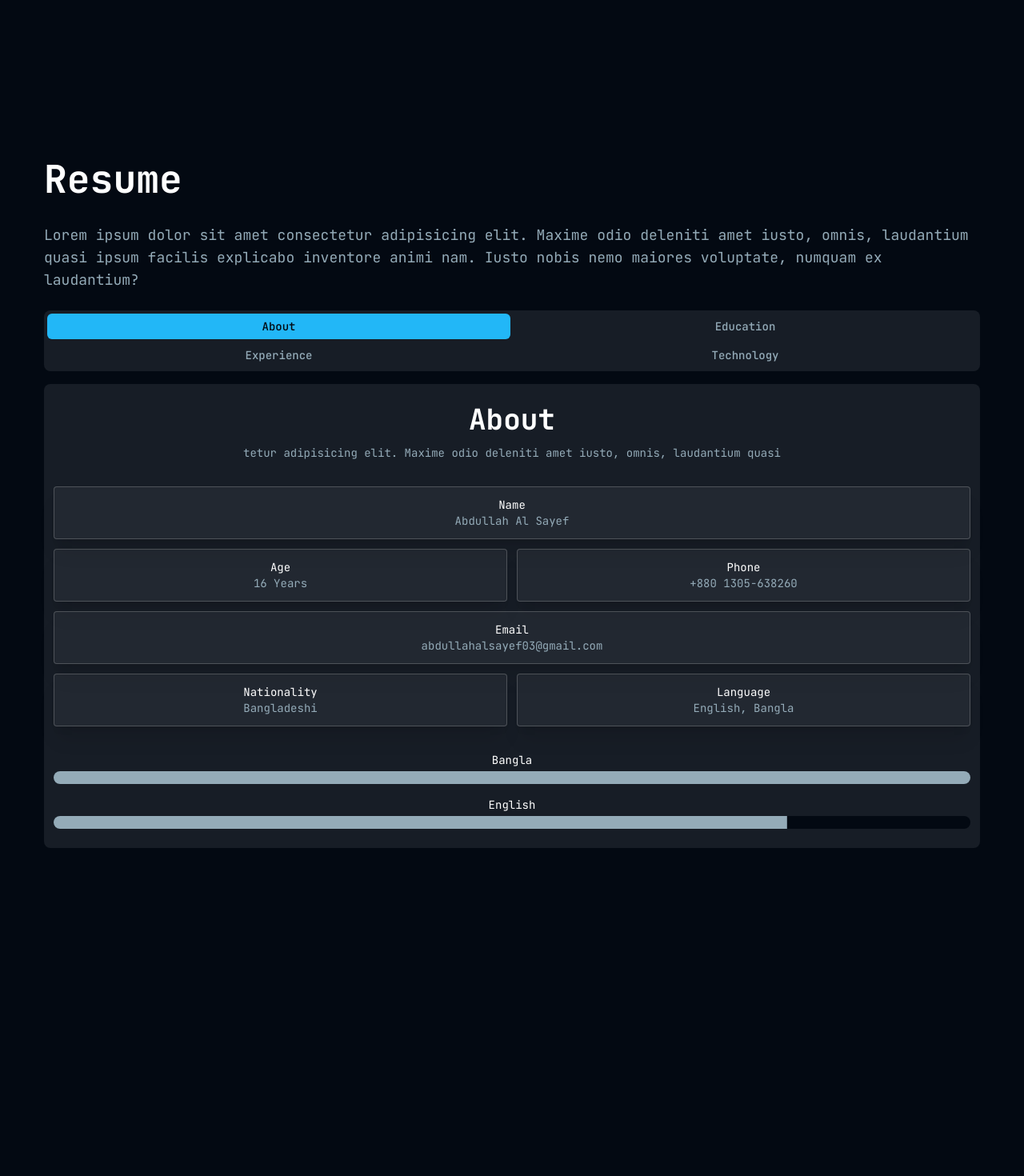
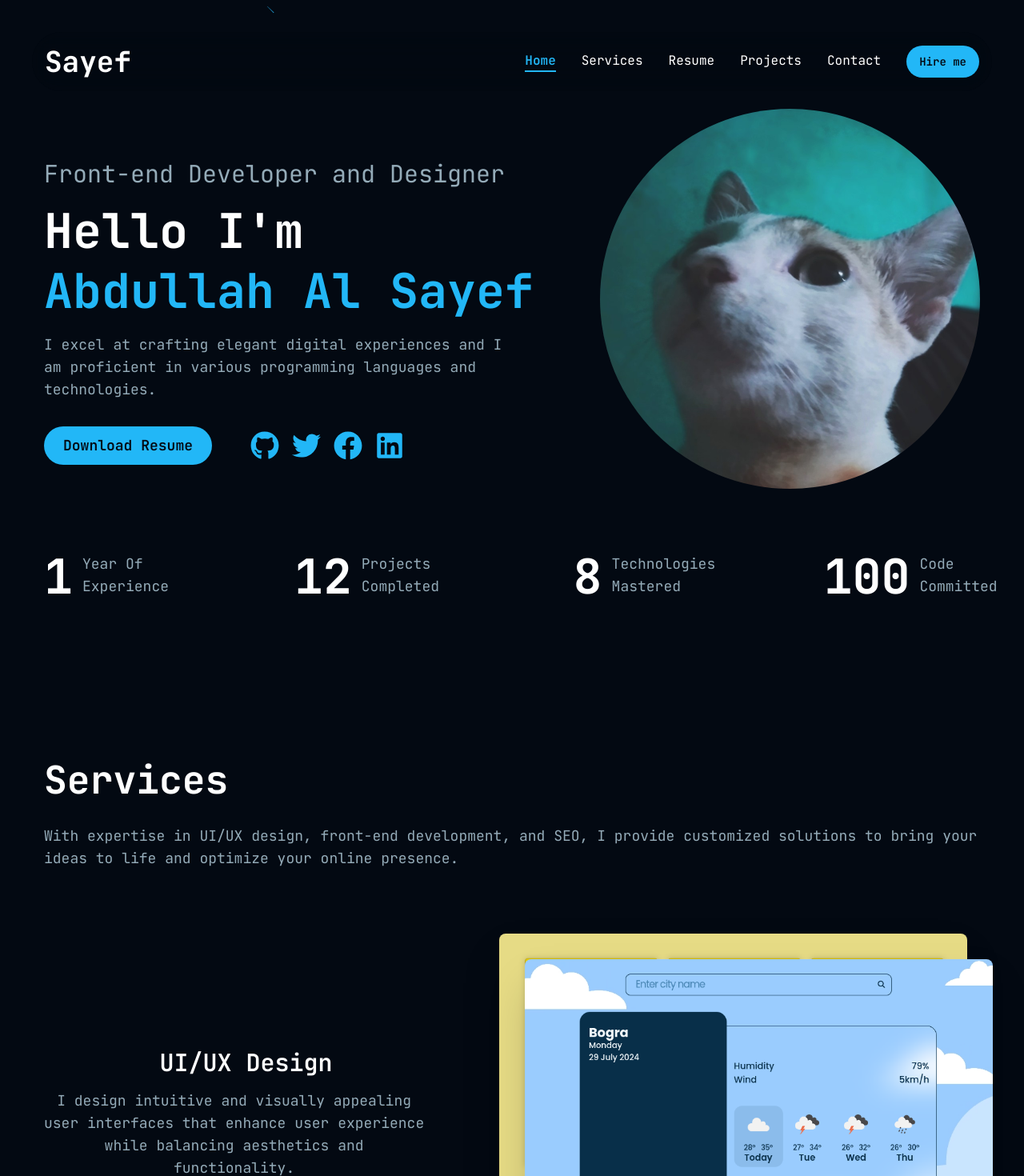
Before and after one commit to blckdrgn03/new-portfolio, a Next.js app: page / in a window 1280 px wide. Shown: the top 1470 px of the page at 80% size. Before the commit the page ends 1060 px from the top, so only its background shows below. Built offline with nearby package versions, Linux system fonts and the light colour scheme.

Commit message:
Completed initially

```diff
--- a/app/layout.jsx
+++ b/app/layout.jsx
@@ -1,7 +1,7 @@
 import { JetBrains_Mono } from "next/font/google";
 import "./globals.css";
-// import Header from "@/components/header"
-// import { ShootingStars } from "../components/ui/shooting-star";
+import Header from "@/components/header"
+import { ShootingStars } from "../components/ui/shooting-star";
 
 const jetbrainsMono = JetBrains_Mono({
   subsets: ["latin"],
@@ -20,12 +20,12 @@ export default function RootLayout({ children }) {
       <body
         className={`${jetbrainsMono.variable} antialiased bg-primary text-slate`}
       >
-        {/* <Header /> */}
+        <Header />
         {children}
-        {/* <footer className="pb-1 text-center text-xs pointer-events-none select-none pt-10 lg:pt-16 xl:pt-20">~ABDULLAH AL SAYEF~</footer>
+        <footer className="pb-1 text-center text-xs pointer-events-none select-none pt-10 lg:pt-16 xl:pt-20">~ABDULLAH AL SAYEF~</footer>
         <div className="-z-30 fixed top-0 h-screen left-0 w-screen">
             <ShootingStars starColor="#22b7f7" trailColor="#22b7f7" className=""/>
-        </div> */}
+        </div>
 
       </body>
     </html>
--- a/app/page.jsx
+++ b/app/page.jsx
@@ -2,10 +2,10 @@
 
 import { motion } from "framer-motion";
 import Resume from "@/components/resume";
-// import Contact from "@/components/contact";
-// import Home from "@/components/home";
-// import Projects from "@/components/projects";
-// import Services from "@/components/services";
+import Contact from "@/components/contact";
+import Home from "@/components/home";
+import Projects from "@/components/projects";
+import Services from "@/components/services";
 
 export default function Page() {
     return (
@@ -14,11 +14,11 @@ export default function Page() {
             animate={{ opacity: 1}}
             transition={{ duration: 0.75, delay: 0.25 }}
         >
-            {/* <Home /> */}
-            {/* <Services /> */}
+            <Home />
+            <Services />
             <Resume />
-            {/* <Projects /> */}
-            {/* <Contact /> */}
+            <Projects />
+            <Contact />
         </motion.main>
     );
 }
--- a/components/resume.jsx
+++ b/components/resume.jsx
@@ -6,15 +6,16 @@ import {
 } from "@/components/ui/tabs"
 import { Progress } from '@/components/ui/progress'
 import Image from "next/image";
+import { motion } from "framer-motion";
 
 export default function Resume() {
 
     return (
-        <section id="resume" className="mx-auto container pt-[1rem] mt-[4rem] md:mt-[6.5rem] lg:mt-[9rem] xl:pt-[2rem] xl:mt-[10.5rem] mb-64">
-            <h1 className="md:text-4xl text-white text-3xl lg:text-5xl font-bold text-center xl:text-left pb-4 xl:pb-8">Resume</h1>
-            <p className="text-sm md:text-md lg:text-lg text-center xl:text-left mb-6">Lorem ipsum dolor sit amet consectetur adipisicing elit. Maxime odio deleniti amet iusto, omnis, laudantium quasi ipsum facilis explicabo inventore animi nam. Iusto nobis nemo maiores voluptate, numquam ex laudantium?</p>
+        <section id="resume" className="mx-auto container pt-[1rem] mt-[4rem] md:mt-[6.5rem] lg:mt-[9rem] xl:pt-[2rem] xl:mt-[10.5rem] pb-32">
+            <motion.h1 className="md:text-4xl text-white text-3xl lg:text-5xl font-bold text-center xl:text-left pb-4 xl:pb-8">Resume</motion.h1>
+            <motion.p className="text-sm md:text-md lg:text-lg text-center xl:text-left mb-6 xl:mb-12">Lorem ipsum dolor sit amet consectetur adipisicing elit. Maxime odio deleniti amet iusto, omnis, laudantium quasi ipsum facilis explicabo inventore animi nam. Iusto nobis nemo maiores voluptate, numquam ex laudantium?</motion.p>
 
-            <Tabs defaultValue="about">
+            <Tabs defaultValue="about" className="xl:flex xl:gap-5">
                 <TabsList className="">
                     <TabsTrigger value="about">About</TabsTrigger>
                     <TabsTrigger value="education">Education</TabsTrigger>
@@ -22,87 +23,87 @@ export default function Resume() {
                     <TabsTrigger value="technology">Technology</TabsTrigger>
                 </TabsList>
                 <TabsContent value="about">
-                    <div className="text-sm">
+                    <div className="">
                         <h2 className="text-2xl lg:text-4xl font-bold text-center md:text-3xl text-white pb-2 sm:pb-3">About</h2>
-                        <p className="mb-8 text-center text-sm">tetur adipisicing elit. Maxime odio deleniti amet iusto, omnis, laudantium quasi</p>
+                        <p className="mb-8 text-center">tetur adipisicing elit. Maxime odio deleniti amet iusto, omnis, laudantium quasi</p>
 
-                        <div className="flex flex-wrap gap-3">
+                        <div className="flex flex-wrap gap-3 md:gap-4 lg:gap-5">
                             {aboutData.map((data, i) => {
                                 return (
-                                    <div key={i} className={`   rounded-[4px] px-1  py-3 border border-1 shadow-xl bg-white/[0.05] transition-all duration-300 hover:bg-white/[0.1] border-white/[0.2] ${(data[0] == "Name" || data[0] == "Email") ? "w-full" : "w-[calc(50%-6px)]" }`}>
-                                        <h3 className="text-md  text-white text-center">{data[0]}</h3>
+                                    <div key={i} className={`   rounded-[4px] px-1 py-3 border border-1 shadow-xl bg-accent/[0.05] transition-all duration-300 hover:bg-accent/[0.1] border-accent/[0.25] ${(data[0] == "Name" || data[0] == "Email") ? "w-full md:w-[calc(50%-8px)] lg:w-[calc(50%-12px)]" : "w-[calc(50%-6px)] md:w-[calc(50%-8px)] lg:w-[calc(50%-12px)]" }`}>
+                                        <h3 className="text-md md:text-lg lg:text-xl  text-white text-center">{data[0]}</h3>
                                         <p className={`text-center`}>{data[1]}</p>
                                     </div>
                                 )
                             })}
                         </div>
                         <div className="pt-8 flex flex-col gap-4">
-                            <h3 className="text-center text-white -mb-3 text-md">Bangla</h3>
+                            <h3 className="text-center text-white -mb-3 text-md md:text-lg lg:text-xl">Bangla</h3>
                             <Progress value={100} />
-                            <h3 className="text-center text-white -mb-3 text-md">English</h3>
+                            <h3 className="text-center text-white -mb-3 text-md md:text-lg lg:text-xl">English</h3>
                             <Progress value={80} />
                         </div>
                     </div>
                 </TabsContent>
                 <TabsContent value="education">
-                    <div className="text-sm">
+                    <div className="">
                         <h2 className="text-2xl lg:text-4xl font-bold text-center md:text-3xl text-white pb-2 sm:pb-3">Education</h2>
-                        <p className="mb-8 text-center text-sm">tetur adipisicing elit. Maxime odio deleniti amet iusto, omnis, laudantium quasi</p>
-                        <div className="flex flex-col flex-wrap gap-3 ">
-                            <div className="rounded-[4px] py-3 border border-1 shadow-xl px-1 bg-white/[0.05] transition-all duration-300 hover:bg-white/[0.1] border-white/[0.2] px-2 ">
-                                <h3 className="text-md text-white  text-center">School (BCPSC)</h3>
+                        <p className="mb-8 text-center ">tetur adipisicing elit. Maxime odio deleniti amet iusto, omnis, laudantium quasi</p>
+                        <div className="flex flex-col flex-wrap gap-3 md:gap-4 lg:gap-5">
+                            <div className="rounded-[4px] py-3 border border-1 shadow-xl px-1 bg-accent/[0.05] transition-all duration-300 hover:bg-accent/[0.1] border-accent/[0.25] px-2 ">
+                                <h3 className="text-md text-white  text-center md:text-lg lg:text-xl">School (BCPSC)</h3>
                                 <p className=" text-center">2014-Present</p>
                             </div>
-                            <div className="rounded-[4px] py-3 border border-1 shadow-xl bg-white/[0.05] transition-all duration-300 hover:bg-white/[0.1] border-white/[0.2] px-1 ">
-                                <h3 className="text-md text-white text-center">
+                            <div className="rounded-[4px] py-3 border border-1 shadow-xl bg-accent/[0.05] transition-all duration-300 hover:bg-accent/[0.1] border-accent/[0.25] px-1 ">
+                                <h3 className="text-md text-white text-center md:text-lg lg:text-xl">
                                 Codecademy</h3>
                                 <p className=" text-center">2022-2024</p>
                             </div>
-                            <div className="rounded-[4px] py-3 border border-1 border-white/[0.2] shadow-xl bg-white/[0.05] transition-all duration-300 hover:bg-white/[0.1] px-1 ">
-                                <h3 className="text-md text-center text-white ">Reading Documentaries and Coding</h3>
+                            <div className="rounded-[4px] py-3 border border-1 border-accent/[0.25] shadow-xl bg-accent/[0.05] transition-all duration-300 hover:bg-accent/[0.1] px-1 ">
+                                <h3 className="text-md text-center text-white md:text-lg lg:text-xl ">Reading Documentaries and Coding</h3>
                                 <p className=" text-center">2022-Present</p>
                             </div>
                         </div>
                         <div className="pt-8 flex flex-col gap-4">
-                            <h3 className="text-md text-center text-white -mb-3">UI/UX Designing</h3>
+                            <h3 className="text-md text-center text-white -mb-3 md:text-lg lg:text-xl">UI/UX Designing</h3>
                             <Progress value={70} />
-                            <h3 className="text-md text-center text-white -mb-3">Front-end Development</h3>
+                            <h3 className="text-md text-center text-white -mb-3 md:text-lg lg:text-xl">Front-end Development</h3>
                             <Progress value={90} />
-                            <h3 className="text-md text-center text-white -mb-3">SEO</h3>
+                            <h3 className="text-md text-center text-white -mb-3 md:text-lg lg:text-xl">SEO</h3>
                             <Progress value={80} />
                         </div>
                     </div>
                 </TabsContent>
                 <TabsContent value="experience">
-                    <div className="text-sm">
+                    <div className="">
                         <h2 className="text-2xl lg:text-4xl font-bold text-center md:text-3xl text-white pb-2 sm:pb-3">Experience</h2>
-                        <p className="mb-8 text-center text-sm">tetur adipisicing elit. Maxime odio deleniti amet iusto, omnis, laudantium quasi</p>
-                        <div className="flex flex-col flex-wrap gap-3 ">
-                            <div className="rounded-[4px] py-3 border border-1 shadow-xl bg-white/[0.05] transition-all px-1  duration-300 hover:bg-white/[0.1] border-white/[0.2]">
-                                <h3 className="text-md text-white text-center">
+                        <p className="mb-8 text-center">tetur adipisicing elit. Maxime odio deleniti amet iusto, omnis, laudantium quasi</p>
+                        <div className="flex flex-col flex-wrap gap-3 md:gap-4 lg:gap-5">
+                            <div className="rounded-[4px] py-3 border border-1 shadow-xl bg-accent/[0.05] transition-all px-1  duration-300 hover:bg-accent/[0.1] border-accent/[0.25]">
+                                <h3 className="text-md text-white text-center md:text-lg lg:text-xl">
                                 Building Dummy Projects</h3>
                                 <p className=" text-center">2024-Present</p>
                             </div>
-                            <div className="rounded-[4px] py-4 px-2 border border-1 border-white/[0.2] shadow-xl bg-white/[0.05] transition-all duration-300 hover:bg-white/[0.1]">
+                            <div className="rounded-[4px] py-4 px-2 border border-1 border-accent/[0.25] shadow-xl bg-accent/[0.05] transition-all duration-300 hover:bg-accent/[0.1]">
                                 <p className="text-center">Let&apos;s work togerther so that I can fill this section...</p>
                             </div>
                         </div>
                         <div className="pt-8 flex flex-col gap-4">
                             <h3 className="text-md text-center text-white -mb-3">UI/UX Designing</h3>
                             <Progress value={20} />
-                            <h3 className="text-md text-center text-white -mb-3">Front-end Development</h3>
+                            <h3 className="text-md text-center text-white -mb-3 md:text-lg lg:text-xl">Front-end Development</h3>
                             <Progress value={40} />
-                            <h3 className="text-md text-center text-white -mb-3">SEO</h3>
+                            <h3 className="text-md text-center text-white -mb-3 md:text-lg lg:text-xl">SEO</h3>
                             <Progress value={30} />
                         </div>
                     </div>
                 </TabsContent>
                 <TabsContent value="technology">
-                    <div className="text-sm">
+                    <div className="">
                         <h2 className="text-2xl lg:text-4xl font-bold text-center md:text-3xl text-white pb-2 sm:pb-3">Technology</h2>
-                        <p className="mb-8 text-center text-sm">tetur adipisicing elit. Maxime odio deleniti amet iusto, omnis, laudantium quasi</p>
+                        <p className="mb-8 text-center ">tetur adipisicing elit. Maxime odio deleniti amet iusto, omnis, laudantium quasi</p>
 
-                        <div className="flex flex-col gap-3">
+                        <div className="flex flex-wrap gap-3 md:gap-4 lg:gap-5">
                             {techData.map((tech, i) => {
                                 return (
                                     <Technology key={i} tech={tech}/>
@@ -120,12 +121,12 @@ export default function Resume() {
 
 function Technology({ tech }) {
     return (
-        <div className="w-full p-3 bg-white/[0.05] rounded-[4px] border border-1 border-white/[0.2] hover:bg-white/[0.1] justify-between transition-all duration-300 flex items-center">
+        <div className="w-full md:w-[calc(50%-8px)] lg:w-[calc(50%-12px)] p-3 bg-accent/[0.05] rounded-[4px] border border-1 border-accent/[0.25] shadow-xl hover:bg-accent/[0.1] justify-between transition-all duration-300 flex items-center">
             <div className="aspect-square w-[20%] overflow-hidden rounded-[4px] relative ">
                 <Image fill quality={100} alt={tech[0]} src={tech[2]} className="object-contain object-center" />
             </div>
             <div className="w-[75%]">
-                <h3 className="text-white text-md">{tech[0]}</h3>
+                <h3 className="text-white text-md md:text-lg lg:text-xl">{tech[0]}</h3>
                 <p className="text-sm">{tech[1]}</p>
             </div>
         </div>
--- a/components/services.jsx
+++ b/components/services.jsx
@@ -71,7 +71,7 @@ const Service = ({ name, description, topImage, bottomImage, isXlWindow, id }) =
                         <FaArrowRight className="inline ml-2 md:ml-3 xl:ml-4 -translate-x-6 hover:text-accent text-[0px] opacity-0 transition-all duration-500 group-hover/service:translate-x-0 group-hover/service:text-xl group-hover/service:opacity-100 hover:rotate-90 cursor-pointer" />
                     </a>
                 </h2>
-                <p className=" text-xs md:text-sm lg:text-md text-center">{description}</p>
+                <p className="xl:w-[44ch] text-sm md:text-md lg:text-lg text-center">{description}</p>
             </motion.div>
 
             <div className="relative group shrink-0 aspect-[7/5] w-[90%] xl:w-[50%] my-6 md:my-8 xl:my-0">
--- a/components/ui/progress.jsx
+++ b/components/ui/progress.jsx
@@ -14,7 +14,7 @@ const Progress = React.forwardRef(({ className, value, ...props }, ref) => (
     )}
     {...props}>
     <ProgressPrimitive.Indicator
-      className="h-full w-full flex-1 bg-slate transition-all"
+      className="h-full w-full flex-1 bg-accent transition-all"
       style={{ transform: `translateX(-${100 - (value || 0)}%)` }} />
   </ProgressPrimitive.Root>
 ))
--- a/components/ui/real-project.jsx
+++ b/components/ui/real-project.jsx
@@ -40,7 +40,7 @@ export default function RealProjects() {
         },
         {
             name: 'Weather App',
-            description: 'Displays the current weather conditions of any city and a 5-day forecast using real-time data.',
+            description: 'Displays the current weather conditions and a 5-day forecast of any country.',
             id: 4,
             image: '/weather.png',
             techs: ['/html.svg', '/css.svg', '/javascript.svg', '/react.svg'],
@@ -63,11 +63,11 @@ export default function RealProjects() {
     const { scrollYProgress } = useScroll({
         target: targetRef,
     });
-    const x = useTransform(scrollYProgress, [0, 1], ["4%", "-80%"]);
+    const x = useTransform(scrollYProgress, [0, 1], ["0%", "-80%"]);
 
     return (
         <div ref={targetRef} className={` ${isDesktop && 'relative h-[400vh]'}`}>
-            <div className={`${isDesktop && 'sticky top-0 flex min-h-[100vh] items-center overflow-hidden'}  ${!isDesktop && 'overflow-x-scroll container flex min-h-[100vh] items-center  scrollbar-none  scroll-smooth'}`}>
+            <div className={`${isDesktop && 'sticky top-0 container flex min-h-[100vh] items-center overflow-hidden'}  ${!isDesktop && 'overflow-x-scroll container flex  items-center my-8 scrollbar-none  scroll-smooth'}`}>
                 <motion.div style={isDesktop && { x }} className="flex flex-row-reverse gap-4 h-auto md:gap-6">
                     {projects.map(project => {
                         return <Project key={project.id} project={project}/>;
--- a/components/ui/tabs.jsx
+++ b/components/ui/tabs.jsx
@@ -11,7 +11,7 @@ const TabsList = React.forwardRef(({ className, ...props }, ref) => (
   <TabsPrimitive.List
     ref={ref}
     className={cn(
-      "flex flex-wrap gap-1 p-1 w-full items-center justify-center rounded-[8px] bg-[#171d26]",
+      "flex flex-wrap shrink-0 gap-1 p-1 xl:gap-2 xl:p-2 xl:flex-col w-full xl:w-[25%] items-center justify-center rounded-xl bg-[#171d26] shadow-2xl",
       className
     )}
     {...props} />
@@ -22,7 +22,7 @@ const TabsTrigger = React.forwardRef(({ className, ...props }, ref) => (
   <TabsPrimitive.Trigger
     ref={ref}
     className={cn(
-      "inline-flex items-center justify-center whitespace-nowrap rounded-[6px] py-1.5 text-sm hover:bg-white/[0.1] font-medium ring-offset-white transition-all focus-visible:outline-none w-[calc(50%-2px)] focus-visible:ring-2 focus-visible:ring-neutral-950 focus-visible:ring-offset-2 disabled:pointer-events-none disabled:opacity-50 data-[state=active]:bg-accent data-[state=active]:text-primary data-[state=active]:shadow-sm",
+      "inline-flex items-center justify-center whitespace-nowrap rounded-[8px] py-2 xl:py-4 text-md md:text-lg lg:text-xl hover:bg-white/[0.1] font-medium xl:font-semibold xl:text-2xl ring-offset-white transition-all focus-visible:outline-none w-[calc(50%-2px)] md:w-[calc(25%-4px)] xl:w-full focus-visible:ring-2 focus-visible:ring-neutral-950 focus-visible:ring-offset-2 disabled:pointer-events-none disabled:opacity-50 data-[state=active]:bg-accent hover:data-[state=active]:bg-accent data-[state=active]:text-primary data-[state=active]:shadow-sm",
       className
     )}
     {...props} />
@@ -33,7 +33,7 @@ const TabsContent = React.forwardRef(({ className, ...props }, ref) => (
   <TabsPrimitive.Content
     ref={ref}
     className={cn(
-      "mt-4 ring-offset-white rounded-[8px] focus-visible:outline-none py-6 px-3 focus-visible:ring-2 focus-visible:ring-slate focus-visible:ring-offset-2 bg-[#171d26]",
+      "mt-4 xl:mt-0 ring-offset-white rounded-xl focus-visible:outline-none py-5 md:py-6 md:px-4 lg:py-7 lg:px-5 px-3 focus-visible:ring-2 focus-visible:ring-slate focus-visible:ring-offset-2 bg-[#171d26] text-xs md:text-sm lg:text-md grow h-[85vh] xl:h-[35rem] overflow-scroll overflow-x-auto overflow-y-auto scrollbar-thumb-accent/[0.1] shadow-2xl scrollbar-track-transparent scrollbar-thin",
       className
     )}
     {...props} />
```
Also changed, not shown: components/ui/3d-project.jsx (+32 -26 lines).
